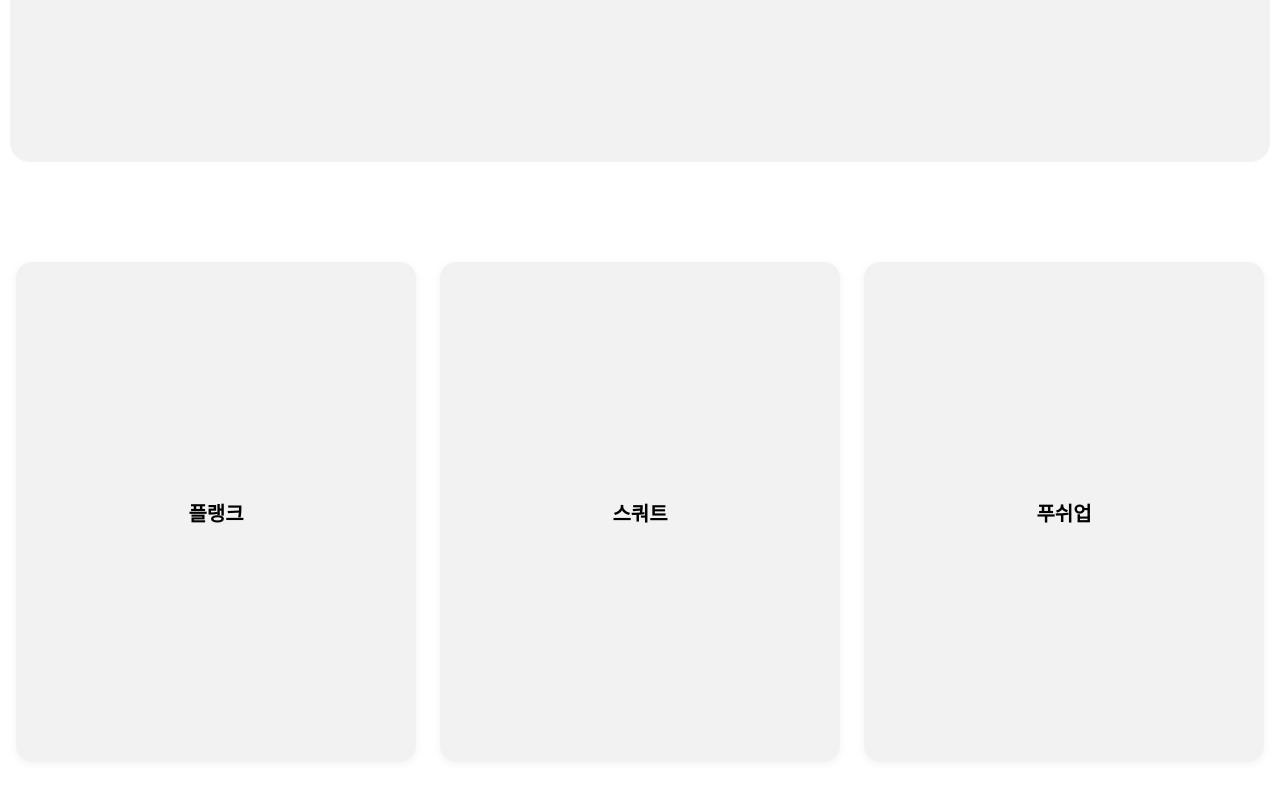
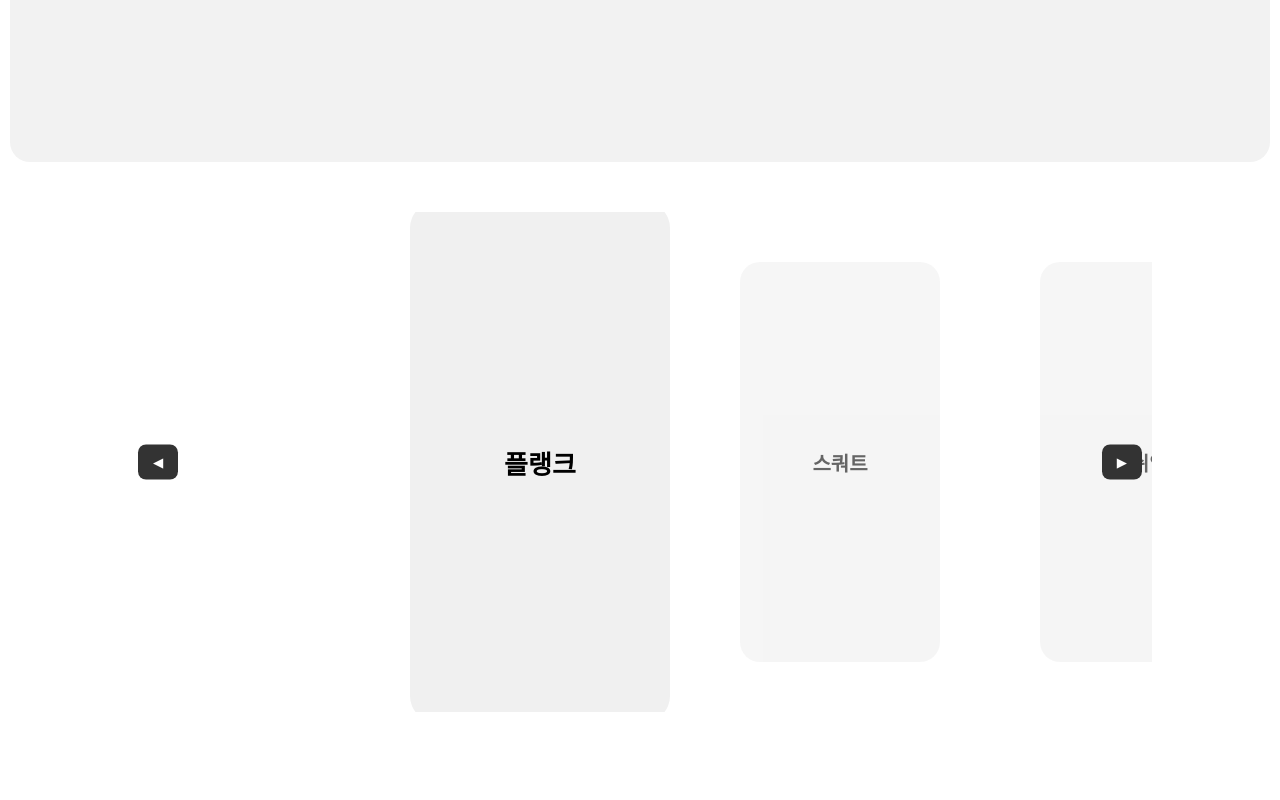
Before and after one commit to MinseouKim/Nullbrain, a React (Create React App) app in the folder typescript_01/: page /main in a window 1280 px wide. Shown: the part 602-1402 px from the top of the page. Built offline with nearby package versions, Linux system fonts and the light colour scheme.

Commit message:
체형분석 결과 페이지

```diff
--- /dev/null
+++ b/typescript_01/src/pages/BodyTypeResult.tsx
@@ -0,0 +1,33 @@
+import React, { useState } from "react";
+import Header from "../components/Header";
+import Footer from "../components/Footer";
+
+const BodyTypeResult = () => {
+  return (
+  <>
+  <Header />
+  <div>전체
+    <div>
+      위
+      <div>
+        체형 점수
+      </div>
+      <div>
+        체형표
+      </div>
+    </div>
+    <div>
+      아래
+      <div>
+        추천 솔루션
+      </div>
+      <div>
+        추천 운동
+      </div>
+    </div>
+  </div>
+  <Footer />
+  </>
+  );
+}
+export default BodyTypeResult;
--- a/typescript_01/src/pages/MainPage.tsx
+++ b/typescript_01/src/pages/MainPage.tsx
@@ -1,9 +1,14 @@
-import React from "react";
+import React, { useState } from "react";
 import Header from "../components/Header";
 import Footer from "../components/Footer";
 import InjuryPieChart from "../components/InjuryPieChart";
 import InjuryCauseBarChart from "../components/InjuryCauseBarChart";
 import styled from "styled-components";
+
+const CARD_WIDTH = 400; // 카드 너비
+const CARD_HEIGHT = 400; // 카드 높이
+const CARD_GAP = 100;    // 카드 간격
+const VISIBLE_CARDS = 3; // 화면에 보여질 카드 수
 
 const Container = styled.div`
   margin: 0 auto;
@@ -11,24 +16,58 @@ const Container = styled.div`
   text-align: center;
 `;
 
-const CardContainer = styled.div`
+const CardSection = styled.div`
+  position: relative;
+  width: 80%; /* 화면에 보여질 카드 영역 */
+  height: 500px;
   display: flex;
-  gap: 24px;
   justify-content: center;
-  margin: 100px 0;
+  align-items: center;
+  overflow: hidden;
+  margin: 50px auto;
 `;
 
-const Card = styled.div`
-  background: #f2f2f2;
-  border-radius: 16px;
-  width: 400px;
-  height: 500px;
+const CardContainer = styled.div<{ activeIndex: number }>`
+  display: flex;
+  transition: transform 0.5s ease;
+  transform: ${({ activeIndex }) =>
+  `translateX(calc(50% - ${CARD_WIDTH / 2}px - ${(CARD_WIDTH + CARD_GAP) * activeIndex}px))`};
+  gap: ${CARD_GAP}px;
+  overflow: visible;
+`;
+
+const Card = styled.div<{ active: boolean }>`
+  flex: 0 0 200px;
+  height: 250px;
+  width: ${CARD_WIDTH}px;
+  height: ${CARD_HEIGHT}px;
+  background: #f0f0f0;
+  border-radius: 20px;
   display: flex;
   align-items: center;
   justify-content: center;
+  font-weight: bold;
   font-size: 20px;
-  font-weight: bold;
-  box-shadow: 0 2px 8px rgba(0,0,0,0.05);
+  opacity: ${({ active }) => (active ? 1 : 0.6)};
+  transform: ${({ active }) => (active ? "scale(1.3)" : "scale(1)")};
+  transition: transform 0.3s ease, border-radius 0.3s ease, opacity 0.3s ease;
+`;
+
+const Button = styled.button<{ left?: boolean }>`
+  position: absolute;
+  top: 50%;
+  transform: translateY(-50%);
+  ${({ left }) => (left ? "left: 10px;" : "right: 10px;")}
+  padding: 10px 15px;
+  background: #333;
+  color: white;
+  border: none;
+  border-radius: 8px;
+  cursor: pointer;
+
+  &:hover {
+    background: #555;
+  }
 `;
 
 const MainHeader = styled.div`
@@ -164,6 +203,22 @@ const FeatureItemRitghtText = styled.p`
 `;
 
 const MainPage = () => {
+
+  const exercises = ["플랭크", "스쿼트", "푸쉬업"];
+  const [activeIndex, setActiveIndex] = useState(0);
+
+  const prevCard = () => {
+    setActiveIndex((prev) =>
+      prev === 0 ? exercises.length - 1 : prev - 1
+    );
+  };
+
+  const nextCard = () => {
+    setActiveIndex((prev) =>
+      prev === exercises.length - 1 ? 0 : prev + 1
+    );
+  };
+
   return (
     <Container>
       <Header />
@@ -171,11 +226,19 @@ const MainPage = () => {
         <p>언제나 어디서나,<br/>정확한 자세</p>
         <StartButton>운동 시작하기</StartButton>
       </MainHeader>
-      <CardContainer>
-        <Card>플랭크</Card>
-        <Card>스쿼트</Card>
-        <Card>푸쉬업</Card>
+
+      <CardSection>
+      <Button left onClick={prevCard}>◀</Button>
+      <CardContainer activeIndex={activeIndex}>
+        {exercises.map((exercise, index) => (
+          <Card key={index} active={index === activeIndex}>
+            {exercise}
+          </Card>
+        ))}
       </CardContainer>
+      <Button onClick={nextCard}>▶</Button>
+      </CardSection>
+
       <div style={{ width: '100%', height: 'auto' }}>
       <SectionTitle>부상원인</SectionTitle>
       <ChartRow>
--- a/typescript_01/src/routers/Routers.tsx
+++ b/typescript_01/src/routers/Routers.tsx
@@ -3,6 +3,7 @@ import { Navigate, Route, Routes } from "react-router";
 
 const MainPage = lazy(() => import("../pages/MainPage"));
 const ExerciseItems = lazy(() => import("../pages/ExerciseItems"));
+const BodyTypeResult = lazy(() => import("../pages/BodyTypeResult"));
 
 const Routers = (props: any) => {
     return (
@@ -12,6 +13,7 @@ const Routers = (props: any) => {
                 <Route path='/' element={<Navigate replace to='/main' {...props} />} />
                 <Route path='main' element={<MainPage {...props} />} />
                 <Route path='exercise' element={<ExerciseItems {...props} />} />
+                <Route path='bodyTypeResult' element={<BodyTypeResult {...props} />} />
             </Routes>
         </Suspense>
     )
```
